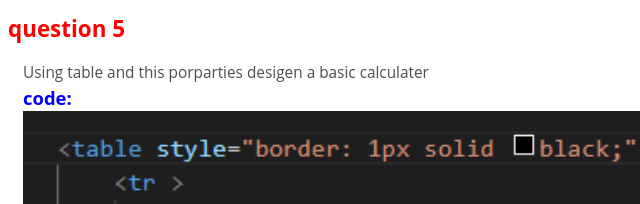
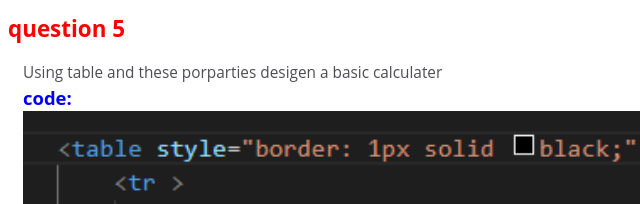
Before and after one commit to Niteshcodes/webnotes, a plain HTML site: page Pages/project/project.html in a window 1280 px wide. Shown: the part 2729-2933 px from the top of the page, 120-760 px from the left. Drawn offline with Linux system fonts and the light colour scheme.

Commit message:
Update project.html

```diff
--- a/Pages/project/project.html
+++ b/Pages/project/project.html
@@ -148,7 +148,7 @@
                 <section id="question5">
                     <h2>question 5 </h2>
                     <article>
-                        <p>Using table and this porparties desigen a basic calculater</p>
+                        <p>Using table and these porparties desigen a basic calculater</p>
                         <h3>code:</h3>
                         <img src="../../img/calculator.png" alt="calculator">
                         <br>
```
